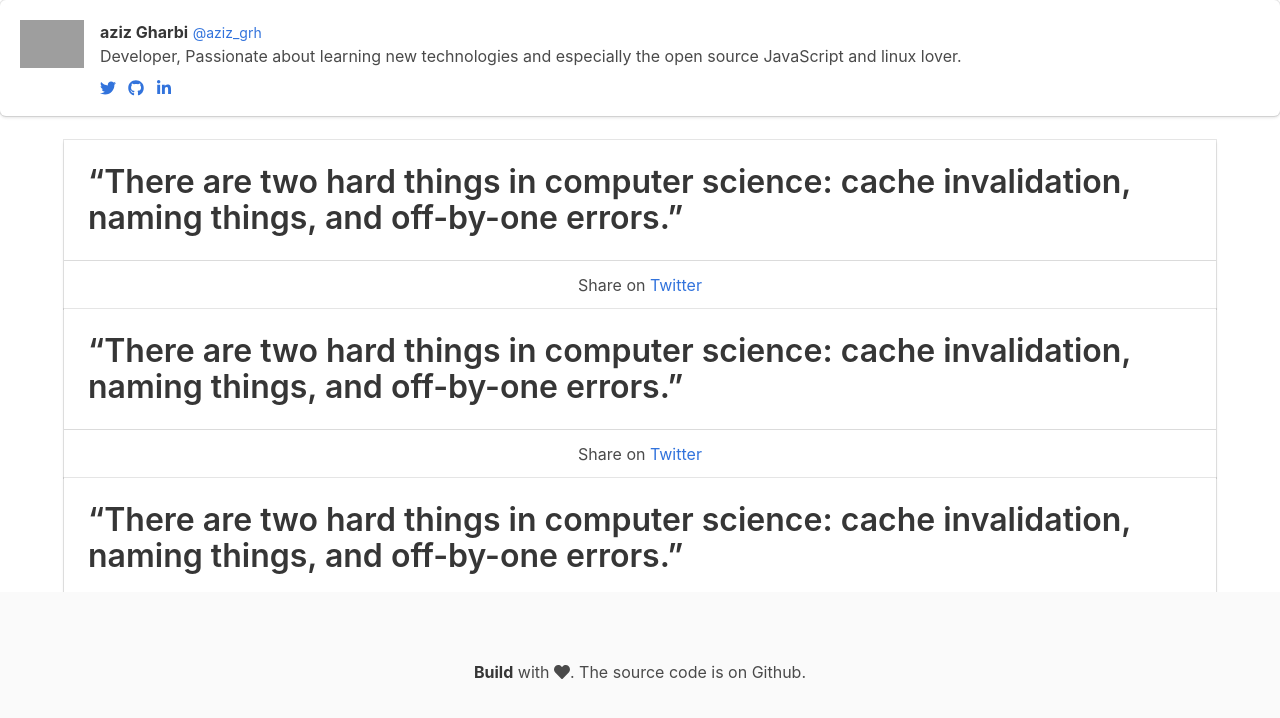
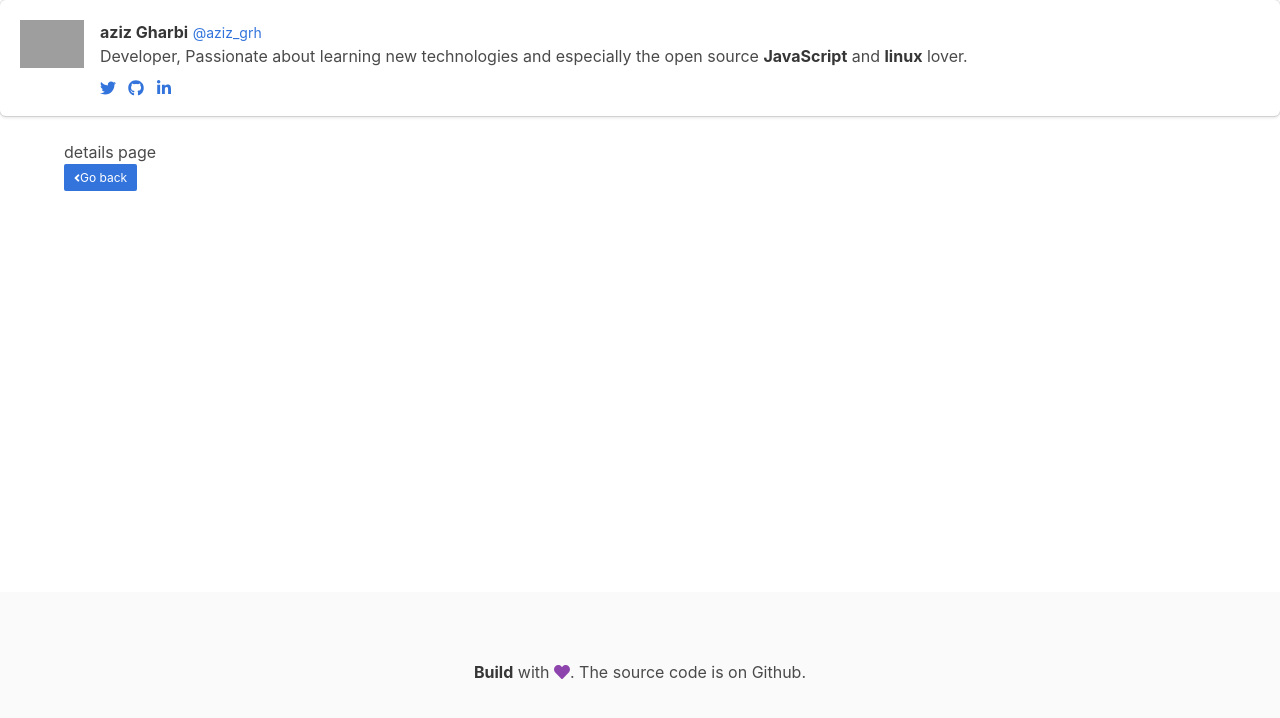
Before and after one commit to azizgharbi/aziz.github.io, a Vue app: page /post/1 in a window 1280 px wide. Shown: the top 718 px of the page. Built offline with nearby package versions, Linux system fonts and the light colour scheme; grey boxes are pictures that could not be loaded.

Commit message:
add details component

```diff
--- a/package.json
+++ b/package.json
@@ -8,7 +8,8 @@
     "lint": "vue-cli-service lint"
   },
   "dependencies": {
-    "vue": "^2.5.16"
+    "vue": "^2.5.16",
+    "vue-router": "^3.0.1"
   },
   "devDependencies": {
     "@vue/cli-plugin-babel": "^3.0.0-beta.14",
--- a/src/App.vue
+++ b/src/App.vue
@@ -1,7 +1,7 @@
 <template>
   <div id="app">
     <Header portfolioName ="aziz Gharbi"></Header>
-    <Posts></Posts>
+    <router-view></router-view>
     <Footer></Footer>
   </div>
 </template>
@@ -9,14 +9,11 @@
 <script>
 import Header from './components/header.vue'
 import Footer from './components/footer.vue'
-import Posts from './components/posts.vue'
-
 
 export default {
   name: 'app',
   components: {
     Header,
-    Posts,
     Footer
   }
 }
--- /dev/null
+++ b/src/components/details.vue
@@ -0,0 +1,14 @@
+<template>
+<section class="container">
+<p> details page </p>
+<router-link class="button is-link is-small" :to="{name: 'home' }">
+    <i class="fas fa-angle-left"></i> Go back
+</router-link>
+</section>
+</template>
+
+<script>
+export default {
+  name: 'Details'
+}
+</script>
--- a/src/components/footer.vue
+++ b/src/components/footer.vue
@@ -25,5 +25,8 @@ export default {
         left: 0;
     }
 }
+.fa-heart{
+  color: #8e44ad;
+}
 
 </style>
--- a/src/components/header.vue
+++ b/src/components/header.vue
@@ -12,7 +12,7 @@
           <strong>{{portfolioName}}</strong> <small><a href="https://twitter.com/aziz_grh"> @aziz_grh</a></small>
           <br>
           Developer, Passionate about learning new technologies and especially the open source
-          JavaScript and linux lover.
+          <strong>JavaScript</strong> and <strong>linux</strong> lover.
         </p>
       </div>
       <nav class="level is-mobile">
--- a/src/components/posts.vue
+++ b/src/components/posts.vue
@@ -9,7 +9,9 @@
   <footer class="card-footer">
     <p class="card-footer-item">
       <span>
-        Share on <a class="twitter-share-button" href="https://twitter.com/intent/tweet">Twitter</a>
+        <router-link class="button is-link is-small" :to="{name: 'details', params: { id: post.id } }">
+          Read more  <i class="fas fa-angle-right"></i>
+        </router-link>
       </span>
     </p>
   </footer>
@@ -22,7 +24,11 @@ export default {
   name: 'Posts',
   data(){
       return {
-          posts : ["post1", "post2","post3"]
+          posts : [
+            {id:1,description:"abc"},
+            {id:2,description:"abc"},
+            {id:3,description:"abc"}
+          ]
       }
   }
 }
@@ -33,4 +39,7 @@ export default {
     margin-top: 20px;
     margin-bottom: 20px
 }
+.card{
+  margin-bottom: 10px;
+}
 </style>
```
Also changed, not shown: src/main.js (+18 -0 lines), 1 other file (tests, documents, lock files or other folders).
